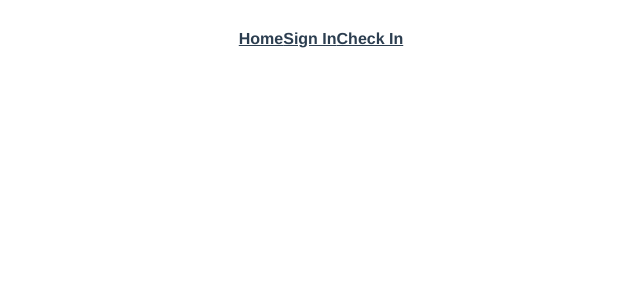
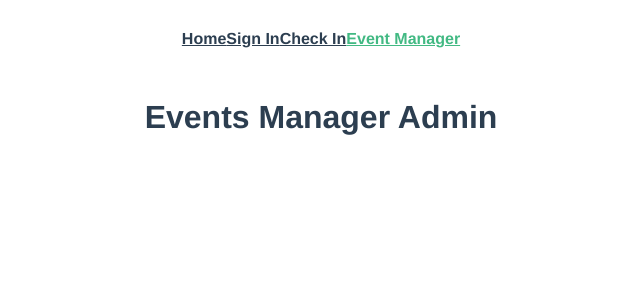
Before and after one commit to Code-4-Community/c4cneu-frontend, a Vue app: page /events in a window 1280 px wide. Shown: the top 300 px of the page, without its empty margins (319-959 px from the left). Built offline with nearby package versions, Linux system fonts and the light colour scheme.

Commit message:
Initialized

```diff
--- a/src/App.vue
+++ b/src/App.vue
@@ -4,6 +4,7 @@
       <router-link to="/">Home</router-link>
       <router-link to="/auth">Sign In</router-link>
       <router-link to="/checkin">Check In</router-link>
+      <router-link to="/events">Event Manager</router-link>
     </div>
     <router-view />
   </div>
--- a/src/router/index.js
+++ b/src/router/index.js
@@ -3,6 +3,7 @@ import VueRouter from "vue-router";
 import Landing from "../views/Landing.vue";
 import Auth from "../views/Auth.vue";
 import CheckIn from "../views/CheckIn.vue";
+import Events from "../views/Events.vue";
 
 Vue.use(VueRouter);
 
@@ -21,6 +22,11 @@ const routes = [
     path: "/checkin",
     name: "checkin",
     component: CheckIn
+  },
+  {
+    path: "/events",
+    name: "events",
+    component: Events
   }
 ];
 
--- /dev/null
+++ b/src/views/Events.vue
@@ -0,0 +1,11 @@
+<template>
+  <div>
+    <h1>Events Manager Admin</h1>
+  </div>
+</template>
+
+<script>
+export default {};
+</script>
+
+<style scoped></style>
```
